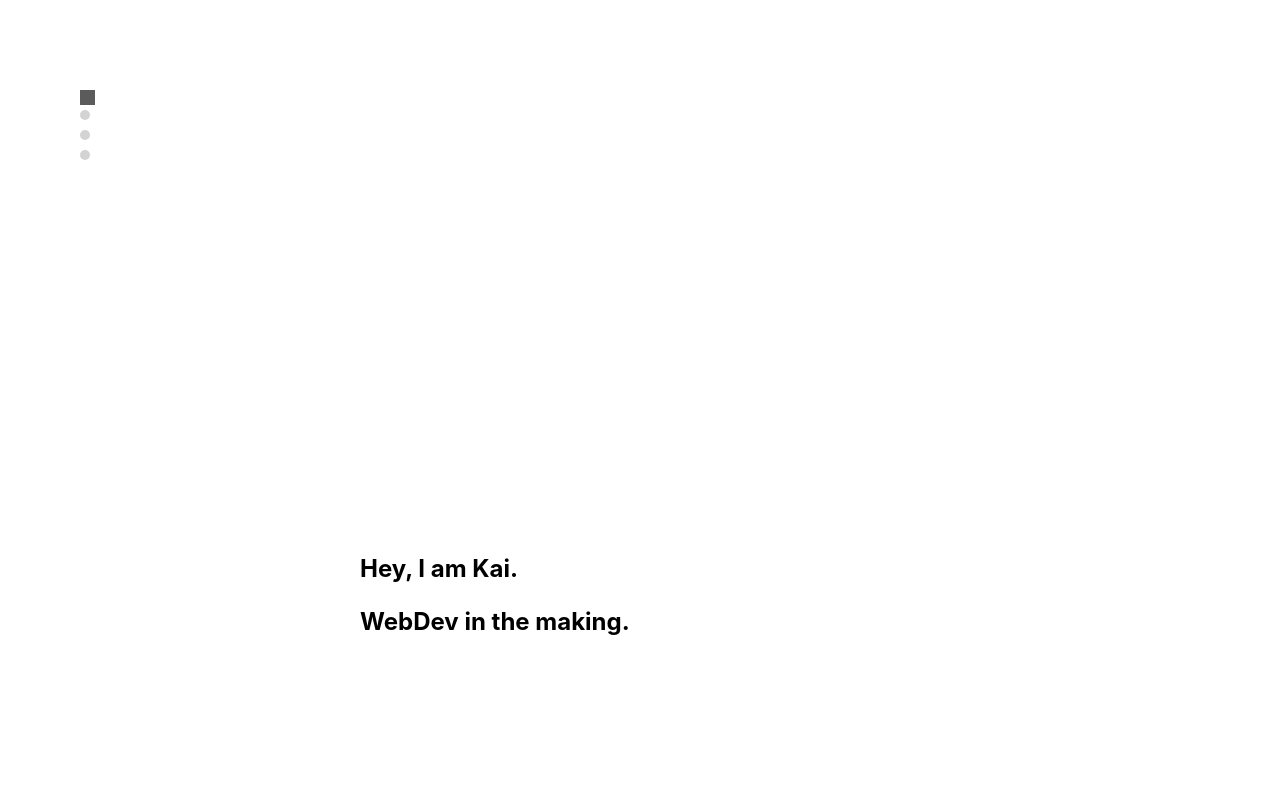
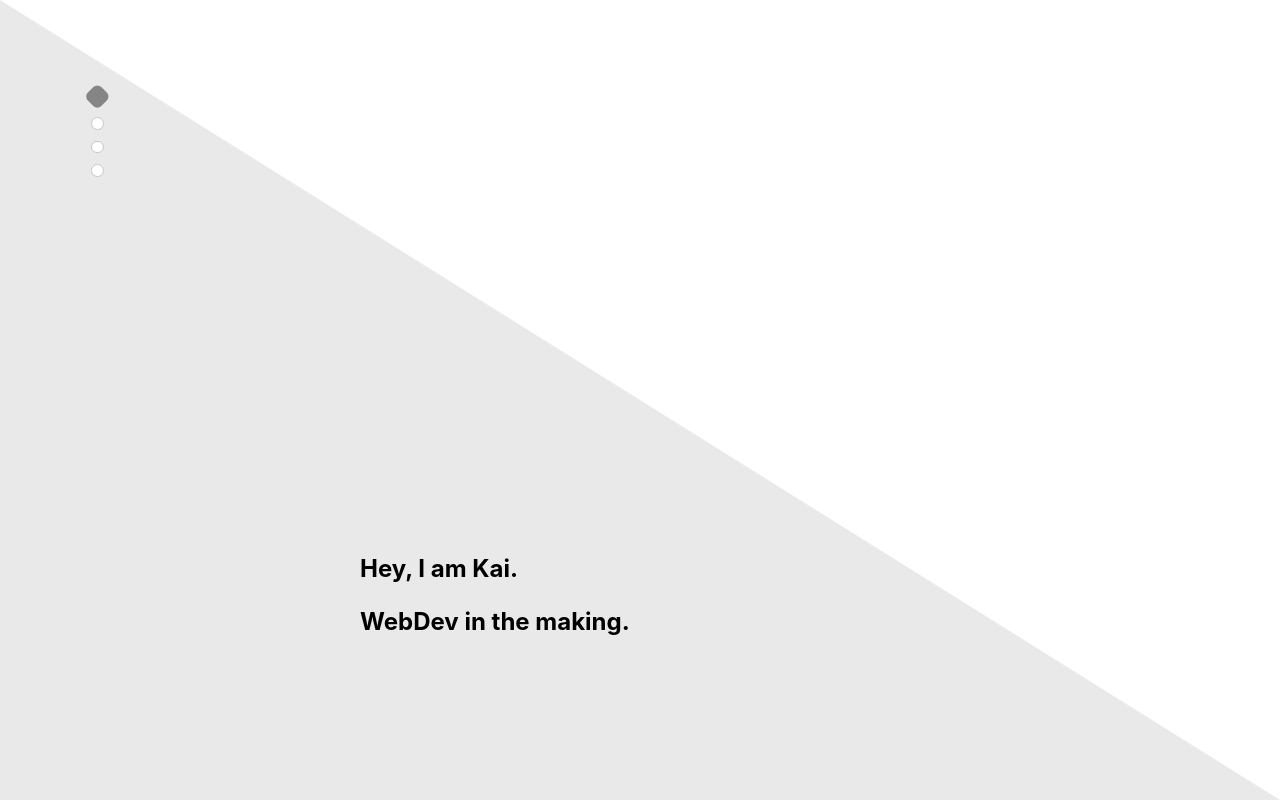
Before and after one commit to kaimue/portfolio, a React (Create React App) app: page / in a window 1280 px wide. Shown: the top 802 px of the page. Built offline with nearby package versions, Linux system fonts and the light colour scheme.

Commit message:
basic animation layout and functionality finished

```diff
--- a/src/App.css
+++ b/src/App.css
@@ -4,26 +4,51 @@ body {
 }
 
 #homeButton {
-  list-style: none;
   position: fixed;
+  display: flex;
+  flex-direction: column;
+  align-items: center;
+  align-content: center;
   top: 5em;
   left: 5em;
   z-index: 1;
 }
 
-.svgButtons {
-  padding: 0px;
-  margin: 0px;
+#hiddenButton {
+  background-color: none;
+  border: none;
+  padding: 1em 1em;
+  margin: 0.3em 0.3em;
+  border-radius: 30%;
+  opacity: 0;
 }
 
-.active {
-  padding: 0px;
-  fill: rgb(91, 91, 91);
+button.active {
+  background-color: #858585;
+  border: none;
+  padding: 0.7em 0.7em;
+  margin: 0.5em 0.3em;
+  border-radius: 30%;
+  transform: rotate(45deg);
+  transition-duration: 0.4s;
 }
 
-.inactive {
-  padding: 0px;
-  fill: lightgray;
+button.active:hover {
+  padding: 0.8em 0.8em;
+  margin: 0.4em 0.2em;
+}
+
+button.inactive {
+  background-color: #ffffff;
+  border: 1px solid #c7c7c7;
+  padding: 0.4em 0.4em;
+  margin: 0.4em 0.3em;
+  border-radius: 50%;
+}
+
+button.inactive:hover {
+  padding: 0.5em 0.5em;
+  margin: 0.3em;
 }
 
 @keyframes firstWelcome {
@@ -56,7 +81,7 @@ body {
 }
 @keyframes reveal {
   0% {
-    transform: translateY(150px);
+    transform: translateY(100px);
     opacity: 0;
   }
   100% {
@@ -72,6 +97,14 @@ body {
     opacity: 0;
   }
 }
+@keyframes lineExpand {
+  0% {
+    width: 0px;
+  }
+  100% {
+    width: 80%;
+  }
+}
 #welcome {
   display: flex;
   justify-content: flex-start;
@@ -81,15 +114,15 @@ body {
 
 #firstWelcome {
   padding-left: 15em;
-  animation: firstWelcome 1s ease-out;
+  animation: firstWelcome 0.6s ease-out;
 }
 
 #secondWelcome {
   padding-left: 15em;
   padding-bottom: 5em;
-  animation: secondWelcome 1s ease-out;
+  animation: secondWelcome 0.6s ease-out;
   animation-fill-mode: both;
-  animation-delay: 1s;
+  animation-delay: 0.6s;
 }
 
 #portrait {
@@ -105,7 +138,15 @@ path {
   stroke-dasharray: 5050;
   animation: strokeAni 2s;
   animation-fill-mode: both;
-  animation-delay: 1.5s;
+  animation-delay: 1.1s;
+}
+
+#BG {
+  fill: #e9e9e9;
+  z-index: -1;
+  position: fixed;
+  bottom: 0;
+  right: 0;
 }
 
 #aboutMe {
@@ -113,22 +154,14 @@ path {
   flex-direction: column;
   justify-content: center;
   align-items: flex-start;
+  text-align: center;
   height: 100vh;
   padding-left: 10em;
   padding-right: 10em;
 }
 
-.aboutMeInitial {
-  opacity: 0;
-}
-
 .aboutMeActive {
-  animation: reveal 2s;
-}
-
-.aboutMe {
-  animation: fadeOut 1s;
-  animation-fill-mode: forwards;
+  animation: reveal 1s;
 }
 
 #skills {
@@ -142,36 +175,87 @@ path {
   position: relative;
 }
 
-.skills {
-  background-color: grey;
+#skillsSkills {
+  background-color: #858585;
   position: absolute;
   top: 0;
   left: 0;
+  padding: 0.4em 1em 0.4em 1em;
+  border-radius: 10px;
+}
+
+.html,
+.css,
+.javaScript,
+.react,
+.sass {
+  background-color: #858585;
+  border-radius: 10px;
+  padding: 0.2em;
+  opacity: 1;
+  position: absolute;
+  top: 0;
+  left: 0;
+  transition: top 1s, left 1s;
+}
+
+.html.skills {
+  background-color: #ff5b5b;
+  position: absolute;
+  top: 11em;
+  left: 3em;
+  transition: top 1s, left 1s, background-color 1s;
+}
+
+.css.skills {
+  background-color: #2fff5c;
+  position: absolute;
+  top: -13em;
+  left: 10em;
+  transition: top 1s, left 1s, background-color 1s;
+}
+
+.javaScript.skills {
+  background-color: #6c61ff;
+  position: absolute;
+  top: 5em;
+  left: -18em;
+  transition: top 1s, left 1s, background-color 1s;
+}
+
+.react.skills {
+  background-color: #ff2bed;
+  position: absolute;
+  top: -10em;
+  left: -12em;
+  transition: top 1s, left 1s, background-color 1s;
+}
+
+.sass.skills {
+  background-color: #4ef9ff;
+  position: absolute;
+  top: 1em;
+  left: 18em;
+  transition: top 1s, left 1s, background-color 1s;
 }
 
 #contact {
   display: flex;
   flex-direction: column;
   justify-content: center;
+  text-align: center;
   height: 100vh;
   padding-left: 10em;
   padding-right: 10em;
 }
 
-.contactInitial {
-  width: 0px;
+a {
+  text-decoration: none;
+  color: black;
 }
 
-.contact {
-  width: 100%;
-  animation: fadeOut 1s;
-  animation-fill-mode: forwards;
-}
-
-.contactActive {
-  width: 100%;
-  animation: fadeOut 1s;
-  animation-direction: reverse;
+.contactLine {
+  animation: lineExpand 1s;
   animation-fill-mode: forwards;
 }
 
--- a/src/App.scss
+++ b/src/App.scss
@@ -4,26 +4,51 @@ body {
 }
 
 #homeButton {
-  list-style: none;
   position: fixed;
+  display: flex;
+  flex-direction: column;
+  align-items: center;
+  align-content: center;
   top: 5em;
   left: 5em;
   z-index: 1;
 }
 
-.svgButtons {
-  padding: 0px;
-  margin: 0px;
+#hiddenButton {
+  background-color: none;
+  border: none;
+  padding: 1em 1em;
+  margin: 0.3em 0.3em;
+  border-radius: 30%;
+  opacity: 0;
 }
 
-.active {
-  padding: 0px;
-  fill: rgb(91, 91, 91);
+button.active {
+  background-color: #858585;
+  border: none;
+  padding: 0.7em 0.7em;
+  margin: 0.5em 0.3em;
+  border-radius: 30%;
+  transform: rotate(45deg);
+  transition-duration: 0.4s;
 }
 
-.inactive {
-  padding: 0px;
-  fill: lightgray;
+button.active:hover {
+  padding: 0.8em 0.8em;
+  margin: 0.4em 0.2em;
+}
+
+button.inactive {
+  background-color: #ffffff;
+  border: 1px solid #c7c7c7;
+  padding: 0.4em 0.4em;
+  margin: 0.4em 0.3em;
+  border-radius: 50%;
+}
+
+button.inactive:hover {
+  padding: 0.5em 0.5em;
+  margin: 0.3em;
 }
 
 @keyframes firstWelcome {
@@ -60,7 +85,7 @@ body {
 
 @keyframes reveal {
   0% {
-    transform: translateY(150px);
+    transform: translateY(100px);
     opacity: 0;
   }
 
@@ -79,6 +104,15 @@ body {
   }
 }
 
+@keyframes lineExpand {
+  0% {
+    width: 0px;
+  }
+  100% {
+    width: 80%;
+  }
+}
+
 #welcome {
   display: flex;
   justify-content: flex-start;
@@ -88,15 +122,15 @@ body {
 
 #firstWelcome {
   padding-left: 15em;
-  animation: firstWelcome 1s ease-out;
+  animation: firstWelcome 0.6s ease-out;
 }
 
 #secondWelcome {
   padding-left: 15em;
   padding-bottom: 5em;
-  animation: secondWelcome 1s ease-out;
+  animation: secondWelcome 0.6s ease-out;
   animation-fill-mode: both;
-  animation-delay: 1s;
+  animation-delay: 0.6s;
 }
 
 #portrait {
@@ -112,7 +146,15 @@ path {
   stroke-dasharray: 5050;
   animation: strokeAni 2s;
   animation-fill-mode: both;
-  animation-delay: 1.5s;
+  animation-delay: 1.1s;
+}
+
+#BG {
+  fill: #e9e9e9;
+  z-index: -1;
+  position: fixed;
+  bottom: 0;
+  right: 0;
 }
 
 #aboutMe {
@@ -120,22 +162,14 @@ path {
   flex-direction: column;
   justify-content: center;
   align-items: flex-start;
+  text-align: center;
   height: 100vh;
   padding-left: 10em;
   padding-right: 10em;
 }
 
-.aboutMeInitial {
-  opacity: 0;
-}
-
 .aboutMeActive {
-  animation: reveal 2s;
-}
-
-.aboutMe {
-  animation: fadeOut 1s;
-  animation-fill-mode: forwards;
+  animation: reveal 1s;
 }
 
 #skills {
@@ -149,36 +183,87 @@ path {
   position: relative;
 }
 
-.skills {
-  background-color: grey;
+#skillsSkills {
+  background-color: #858585;
   position: absolute;
   top: 0;
   left: 0;
+  padding: 0.4em 1em 0.4em 1em;
+  border-radius: 10px;
+}
+
+.html,
+.css,
+.javaScript,
+.react,
+.sass {
+  background-color: #858585;
+  border-radius: 10px;
+  padding: 0.2em;
+  opacity: 1;
+  position: absolute;
+  top: 0;
+  left: 0;
+  transition: top 1s, left 1s;
+}
+
+.html.skills {
+  background-color: #ff5b5b;
+  position: absolute;
+  top: 11em;
+  left: 3em;
+  transition: top 1s, left 1s, background-color 1s;
+}
+
+.css.skills {
+  background-color: #2fff5c;
+  position: absolute;
+  top: -13em;
+  left: 10em;
+  transition: top 1s, left 1s, background-color 1s;
+}
+
+.javaScript.skills {
+  background-color: #6c61ff;
+  position: absolute;
+  top: 5em;
+  left: -18em;
+  transition: top 1s, left 1s, background-color 1s;
+}
+
+.react.skills {
+  background-color: #ff2bed;
+  position: absolute;
+  top: -10em;
+  left: -12em;
+  transition: top 1s, left 1s, background-color 1s;
+}
+
+.sass.skills {
+  background-color: #4ef9ff;
+  position: absolute;
+  top: 1em;
+  left: 18em;
+  transition: top 1s, left 1s, background-color 1s;
 }
 
 #contact {
   display: flex;
   flex-direction: column;
   justify-content: center;
+  text-align: center;
   height: 100vh;
   padding-left: 10em;
   padding-right: 10em;
 }
 
-.contactInitial {
-  width: 0px;
+a {
+  text-decoration: none;
+  color: black;
 }
 
-.contact {
-  width: 100%;
-  animation: fadeOut 1s;
-  animation-fill-mode: forwards;
-}
-
-.contactActive {
-  width: 100%;
-  animation: fadeOut 1s;
-  animation-direction: reverse;
+.contactLine {
+  animation: lineExpand 1s;
   animation-fill-mode: forwards;
 }
 
--- a/src/components/HomeButton.js
+++ /dev/null
@@ -1,70 +0,0 @@
-import React from "react";
-
-const HomeButton = ({ aboutName, welcomeName, skillName, contactName }) => {
-  const height = window.innerHeight;
-
-  const scrollTo = (x) => {
-    window.scrollTo({
-      top: x,
-      behavior: "smooth",
-    });
-  };
-
-  return (
-    <div id="homeButton">
-      <svg className="svgButtons">
-        <rect
-          y="10"
-          width={welcomeName === "active" ? "15" : "10"}
-          height={welcomeName === "active" ? "15" : "10"}
-          rx={welcomeName === "active" ? "0" : "10"}
-          className={welcomeName}
-          onClick={() => {
-            scrollTo(0);
-          }}
-        ></rect>
-
-        <br></br>
-
-        <rect
-          y="30"
-          width={aboutName === "active" ? "15" : "10"}
-          height={aboutName === "active" ? "15" : "10"}
-          rx={aboutName === "active" ? "0" : "10"}
-          className={aboutName}
-          onClick={() => {
-            scrollTo(height);
-          }}
-        ></rect>
-
-        <br></br>
-
-        <rect
-          y="50"
-          width={skillName === "active" ? "15" : "10"}
-          height={skillName === "active" ? "15" : "10"}
-          rx={skillName === "active" ? "0" : "10"}
-          className={skillName}
-          onClick={() => {
-            scrollTo(height * 2);
-          }}
-        ></rect>
-
-        <br></br>
-
-        <rect
-          y="70"
-          width={contactName === "active" ? "15" : "10"}
-          height={contactName === "active" ? "15" : "10"}
-          rx={contactName === "active" ? "0" : "10"}
-          className={contactName}
-          onClick={() => {
-            scrollTo(height * 3);
-          }}
-        ></rect>
-      </svg>
-    </div>
-  );
-};
-
-export default HomeButton;
--- a/src/components/Layout.js
+++ b/src/components/Layout.js
@@ -1,10 +1,9 @@
 import React from "react";
-import { useState, useEffect } from "react";
+import { useState } from "react";
 import Welcome from "./Welcome";
 import AboutMe from "./AboutMe";
 import Skills from "./Skills";
 import Contact from "./Contact";
-import HomeButton from "./HomeButton";
 
 const Layout = () => {
   const [welcomeClass, setWelcomeClass] = useState("active");
@@ -12,56 +11,116 @@ const Layout = () => {
   const [skillClass, setSkillClass] = useState("inactive");
   const [contactClass, setContactClass] = useState("inactive");
 
-  function onScroll() {
-    if (window.scrollY < window.innerHeight * 0.7) {
+  const displayed = () => {
+    if (welcomeClass === "active") {
+      return <Welcome></Welcome>;
+    } else if (aboutClass === "active") {
+      return <AboutMe></AboutMe>;
+    } else if (skillClass === "active") {
+      return <Skills></Skills>;
+    } else if (contactClass === "active") {
+      return <Contact></Contact>;
+    }
+  };
+
+  const onScroll = (e) => {
+    const y = e.deltaY;
+    console.log(y);
+    if (welcomeClass === "active" && y > 40) {
+      setWelcomeClass("inactive");
+      setAboutClass("active");
+      setSkillClass("inactive");
+      setContactClass("inactive");
+      displayed();
+    } else if (aboutClass === "active" && y > 40) {
+      setWelcomeClass("inactive");
+      setAboutClass("inactive");
+      setSkillClass("active");
+      setContactClass("inactive");
+      displayed();
+    } else if (aboutClass === "active" && y < -40) {
       setWelcomeClass("active");
       setAboutClass("inactive");
       setSkillClass("inactive");
       setContactClass("inactive");
-    } else if (
-      window.scrollY >= window.innerHeight * 0.7 &&
-      window.scrollY < window.innerHeight * 1.7
-    ) {
+      displayed();
+    } else if (skillClass === "active" && y > 40) {
+      setWelcomeClass("inactive");
+      setAboutClass("inactive");
+      setSkillClass("inactive");
+      setContactClass("active");
+      displayed();
+    } else if (skillClass === "active" && y < -40) {
       setWelcomeClass("inactive");
       setAboutClass("active");
       setSkillClass("inactive");
       setContactClass("inactive");
-    } else if (
-      window.scrollY >= window.innerHeight * 1.7 &&
-      window.scrollY < window.innerHeight * 2.7
-    ) {
+      displayed();
+    } else if (contactClass === "active" && y < -40) {
       setWelcomeClass("inactive");
       setAboutClass("inactive");
       setSkillClass("active");
       setContactClass("inactive");
-    } else {
-      setWelcomeClass("inactive");
-      setAboutClass("inactive");
-      setSkillClass("inactive");
-      setContactClass("active");
+      displayed();
     }
-  }
+  };
 
-  useEffect(() => {
-    window.addEventListener("scroll", onScroll);
-    //removes the eventlistener when the component is unmounted
-    return () => {
-      window.removeEventListener("scroll", onScroll);
-    };
-  }, []);
+  window.addEventListener("wheel", onScroll);
 
   return (
     <div>
-      <Welcome></Welcome>
-      <AboutMe></AboutMe>
-      <Skills></Skills>
-      <Contact></Contact>
-      <HomeButton
-        welcomeName={welcomeClass}
-        aboutName={aboutClass}
-        skillName={skillClass}
-        contactName={contactClass}
-      ></HomeButton>
+      <div>
+        <svg id="BG" height={window.innerHeight} width={window.innerWidth}>
+          <polygon
+            points={`0,0 0,${window.innerHeight} ${window.innerWidth},${window.innerHeight}`}
+          />
+          Sorry, your browser does not support inline SVG.
+        </svg>
+      </div>
+      <div id="homeButton">
+        <button
+          className={welcomeClass}
+          onClick={() => {
+            setWelcomeClass("active");
+            setAboutClass("inactive");
+            setSkillClass("inactive");
+            setContactClass("inactive");
+            displayed();
+          }}
+        ></button>
+        <button
+          className={aboutClass}
+          onClick={() => {
+            setWelcomeClass("inactive");
+            setAboutClass("active");
+            setSkillClass("inactive");
+            setContactClass("inactive");
+            displayed();
+          }}
+        ></button>
+        <button
+          className={skillClass}
+          onClick={() => {
+            setWelcomeClass("inactive");
+            setAboutClass("inactive");
+            setSkillClass("active");
+            setContactClass("inactive");
+            displayed();
+          }}
+        ></button>
+        <button
+          className={contactClass}
+          onClick={() => {
+            setWelcomeClass("inactive");
+            setAboutClass("inactive");
+            setSkillClass("inactive");
+            setContactClass("active");
+            displayed();
+          }}
+        ></button>
+        <button id="hiddenButton"></button>
+      </div>
+      <div id="layout">{displayed()}</div>
     </div>
   );
 };
```
Also changed, not shown: src/components/AboutMe.js (+1 -23 lines), src/components/Contact.js (+2 -22 lines), src/components/Skills.js (+13 -6 lines), src/components/Welcome.js, src/portrait.svg, 1 other file (tests, documents, lock files or other folders).
